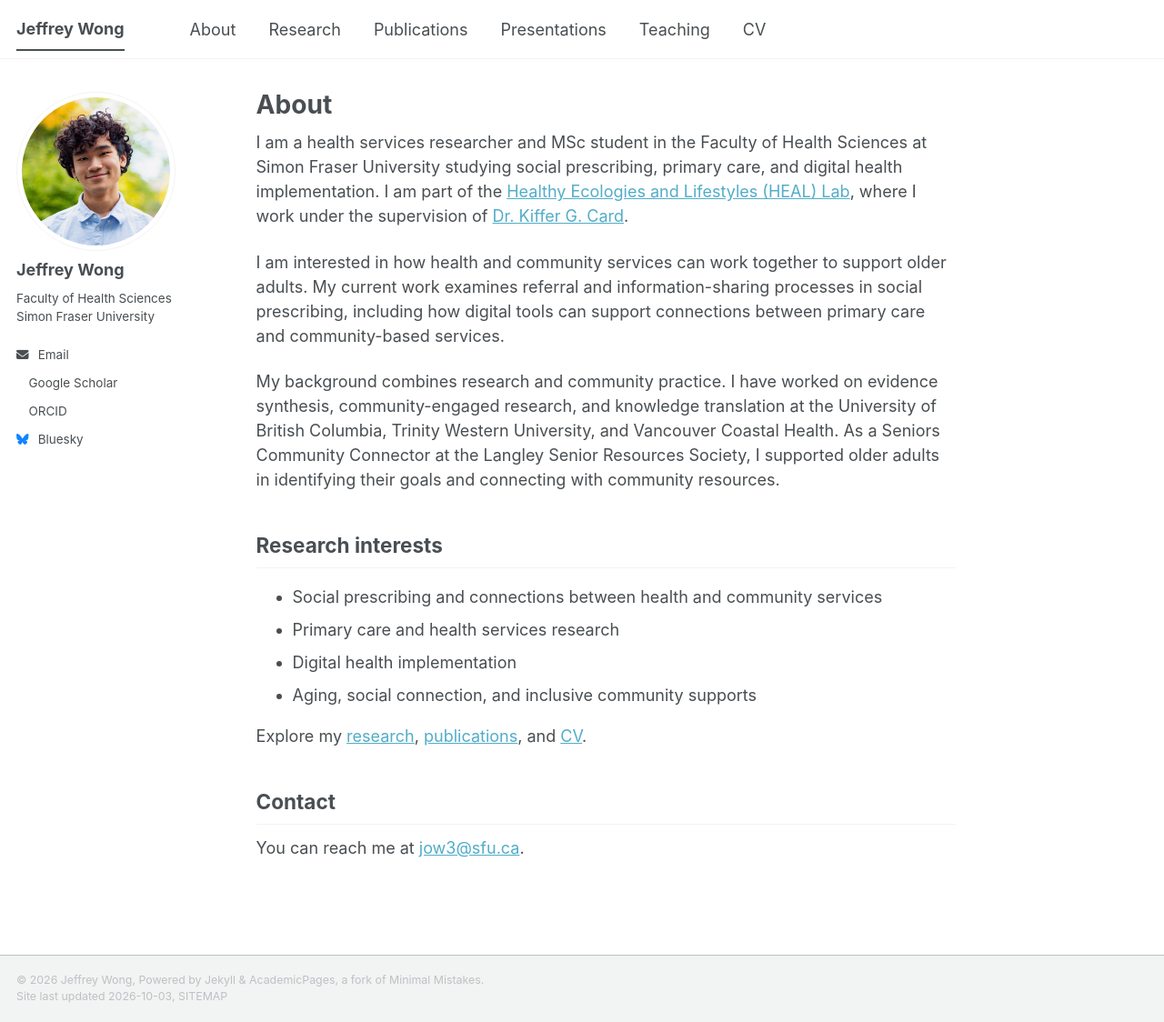
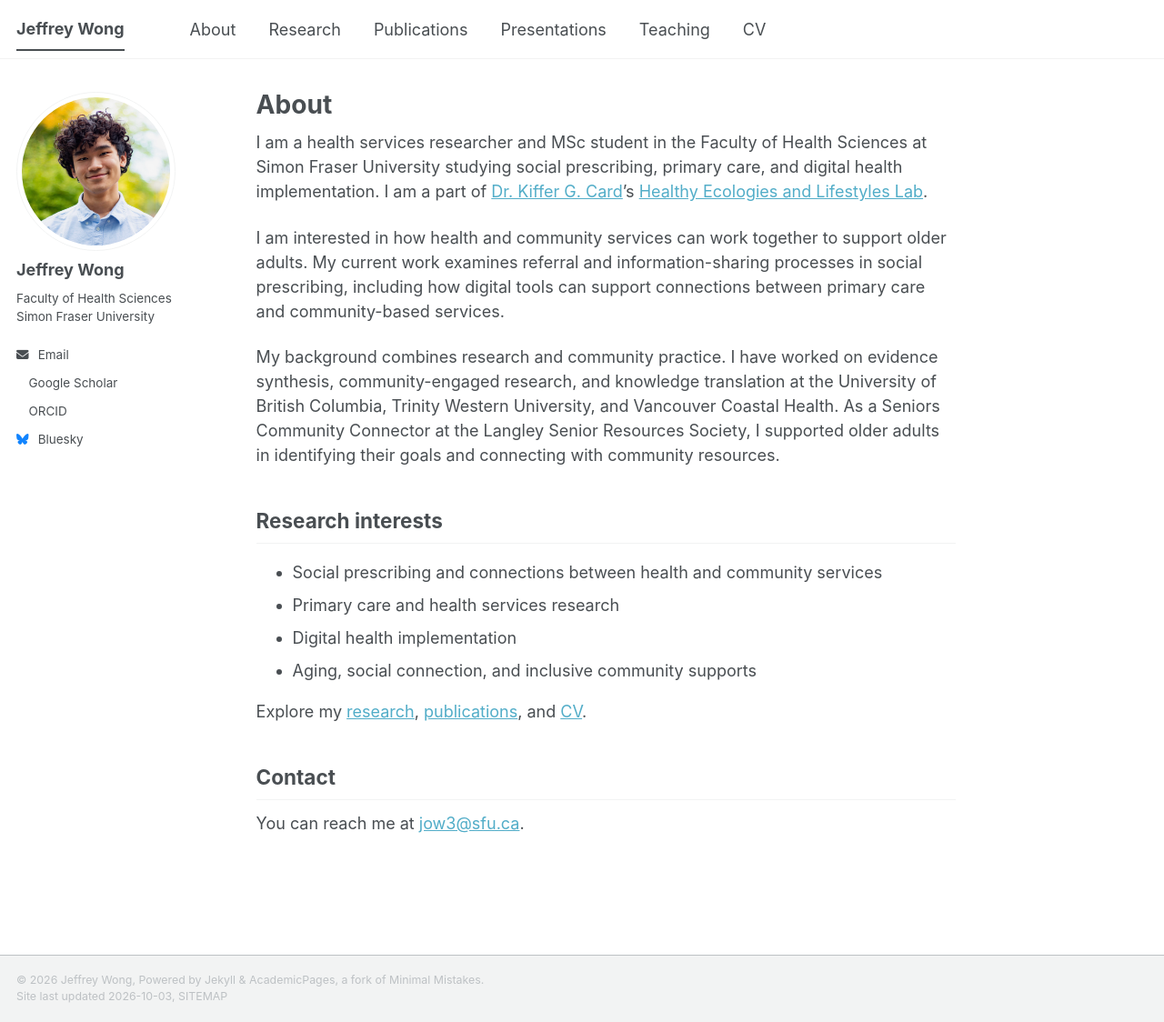
Before and after one commit to itsjeffreywong/itsjeffreywong.github.io, a Jekyll site: the page built from _pages/about.md, in a window 1280 px wide and 1124 px high. Shown: the whole window at 91% size. Built offline with Jekyll 4.4.1, drawn with Linux system fonts in a browser that asks for light colours; a style sheet for code colours, icons or effects is not loaded.

Commit message:
Update about.md

```diff
--- a/_pages/about.md
+++ b/_pages/about.md
@@ -8,7 +8,7 @@ redirect_from:
   - /about.html
 ---
 
-I am a health services researcher and MSc student in the Faculty of Health Sciences at Simon Fraser University studying social prescribing, primary care, and digital health implementation. I am part of the [Healthy Ecologies and Lifestyles (HEAL) Lab](https://heal-lab.ca), where I work under the supervision of [Dr. Kiffer G. Card](https://sfu.ca/fhs/about/people/profiles/kiffer-card).
+I am a health services researcher and MSc student in the Faculty of Health Sciences at Simon Fraser University studying social prescribing, primary care, and digital health implementation. I am a part of [Dr. Kiffer G. Card](https://sfu.ca/fhs/about/people/profiles/kiffer-card)'s [Healthy Ecologies and Lifestyles Lab](https://heal-lab.ca).
 
 I am interested in how health and community services can work together to support older adults. My current work examines referral and information-sharing processes in social prescribing, including how digital tools can support connections between primary care and community-based services.
 
```
